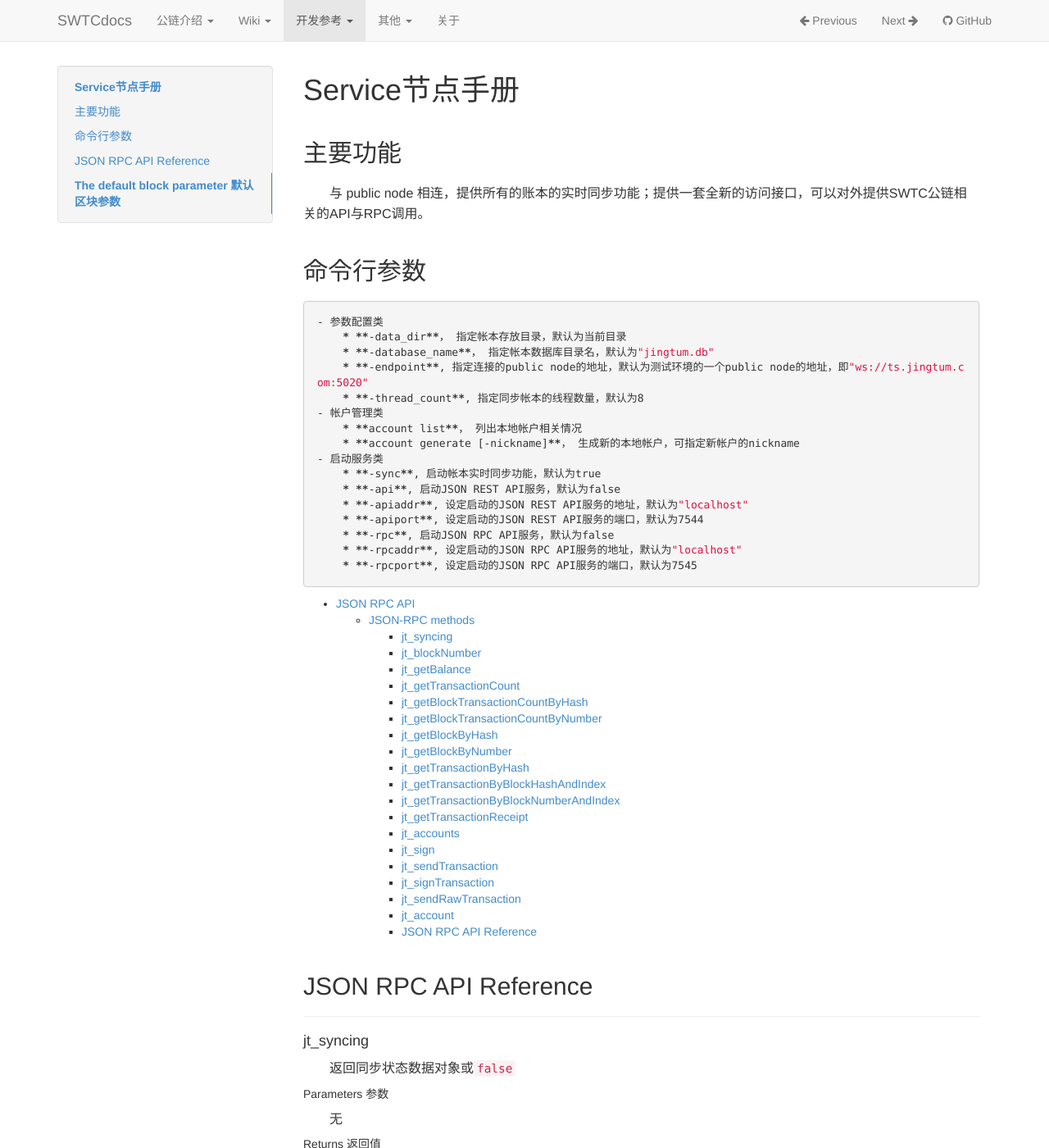
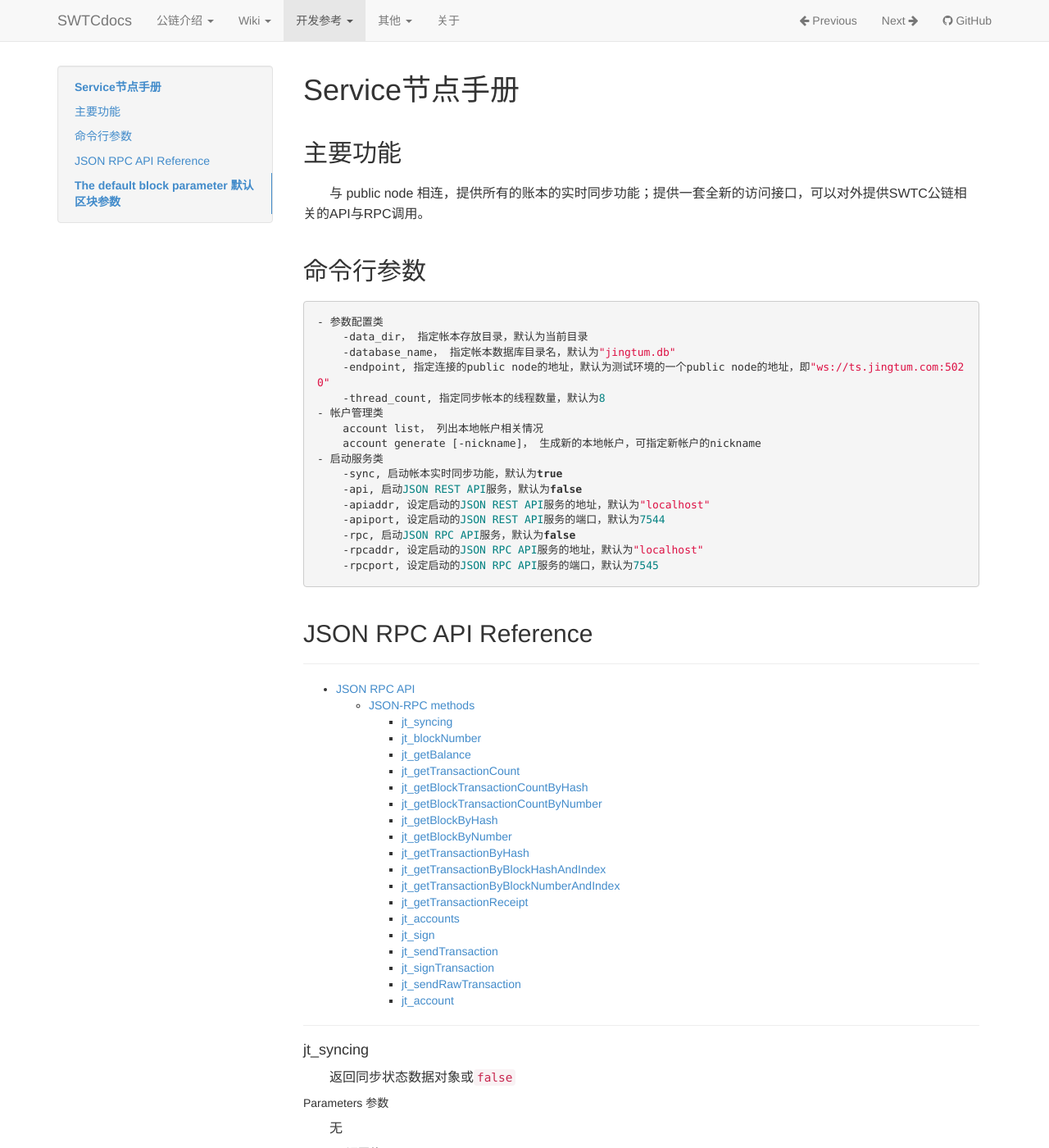
Before and after one commit to penlylu/swtcdocs, an MkDocs documentation site: the page built from docs/reference/servicenode.md, in a window 1280 px wide and 1400 px high. Shown: the whole window at 82% size. Built offline with MkDocs 1.6.1, drawn with Linux system fonts in a browser that asks for light colours; old or Windows-style settings are respelled for this version of MkDocs; part of the change alters nothing that is shown.

Commit message:
调整格式

```diff
--- a/docs/reference/servicenode.md
+++ b/docs/reference/servicenode.md
@@ -7,22 +7,25 @@
 ## 命令行参数
 
 	- 参数配置类
-		* **-data_dir**， 指定帐本存放目录，默认为当前目录
-		* **-database_name**， 指定帐本数据库目录名，默认为"jingtum.db"
-		* **-endpoint**, 指定连接的public node的地址，默认为测试环境的一个public node的地址，即"ws://ts.jingtum.com:5020"
-		* **-thread_count**, 指定同步帐本的线程数量，默认为8
+		-data_dir， 指定帐本存放目录，默认为当前目录
+		-database_name， 指定帐本数据库目录名，默认为"jingtum.db"
+		-endpoint, 指定连接的public node的地址，默认为测试环境的一个public node的地址，即"ws://ts.jingtum.com:5020"
+		-thread_count, 指定同步帐本的线程数量，默认为8
 	- 帐户管理类
-		* **account list**， 列出本地帐户相关情况
-		* **account generate [-nickname]**， 生成新的本地帐户，可指定新帐户的nickname
+		account list， 列出本地帐户相关情况
+		account generate [-nickname]， 生成新的本地帐户，可指定新帐户的nickname
 	- 启动服务类
-		* **-sync**, 启动帐本实时同步功能，默认为true
-		* **-api**, 启动JSON REST API服务，默认为false
-		* **-apiaddr**, 设定启动的JSON REST API服务的地址，默认为"localhost"
-		* **-apiport**, 设定启动的JSON REST API服务的端口，默认为7544
-		* **-rpc**, 启动JSON RPC API服务，默认为false
-		* **-rpcaddr**, 设定启动的JSON RPC API服务的地址，默认为"localhost"
-		* **-rpcport**, 设定启动的JSON RPC API服务的端口，默认为7545
+		-sync, 启动帐本实时同步功能，默认为true
+		-api, 启动JSON REST API服务，默认为false
+		-apiaddr, 设定启动的JSON REST API服务的地址，默认为"localhost"
+		-apiport, 设定启动的JSON REST API服务的端口，默认为7544
+		-rpc, 启动JSON RPC API服务，默认为false
+		-rpcaddr, 设定启动的JSON RPC API服务的地址，默认为"localhost"
+		-rpcport, 设定启动的JSON RPC API服务的端口，默认为7545
 
+## JSON RPC API Reference
+
+***
 - [JSON RPC API](#json-rpc-api)
 	- [JSON-RPC methods](#json-rpc-methods)
 		* [jt_syncing](#jt_syncing)
@@ -43,9 +46,6 @@
 		* [jt_signTransaction](#jt_signtransaction)
 		* [jt_sendRawTransaction](#jt_sendrawtransaction)
 		* [jt_account](#jt_account)
-		- [JSON RPC API Reference](#json-rpc-api-reference)
-
-## JSON RPC API Reference
 
 ***
 
```
